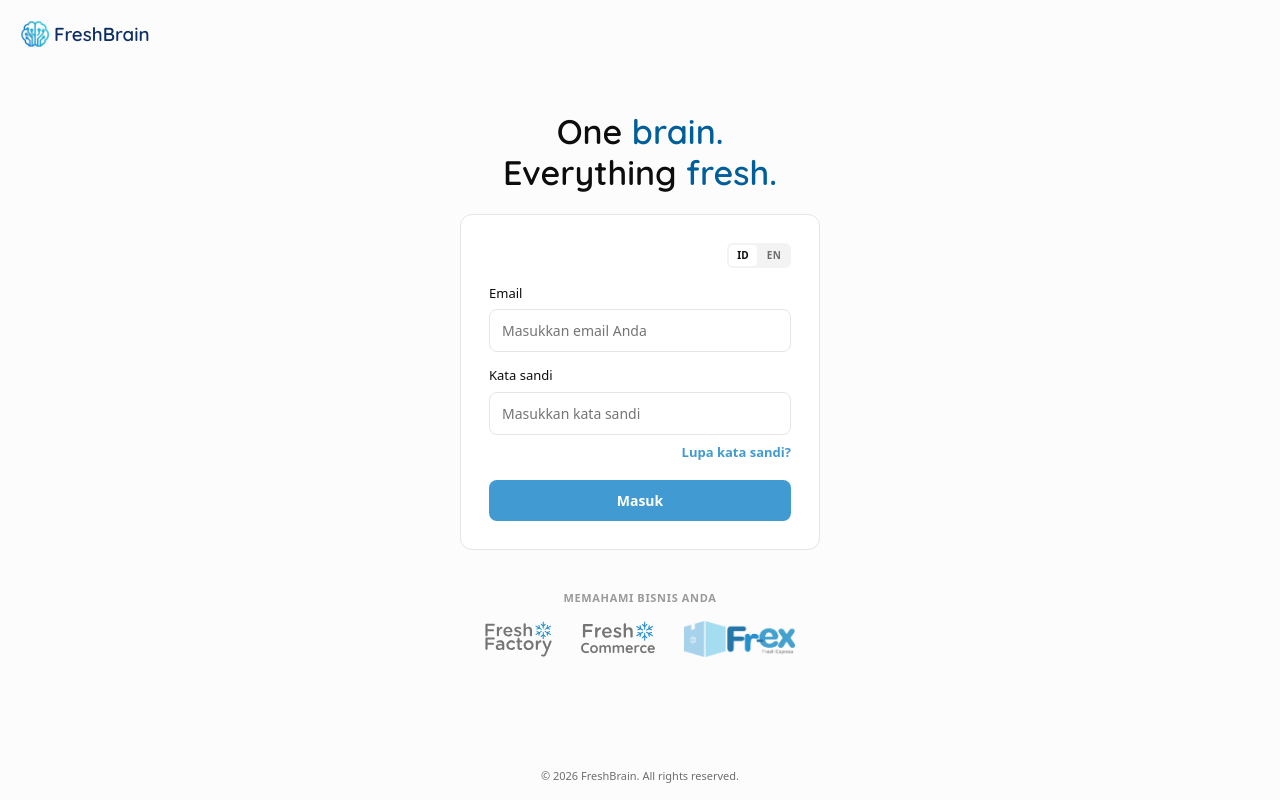
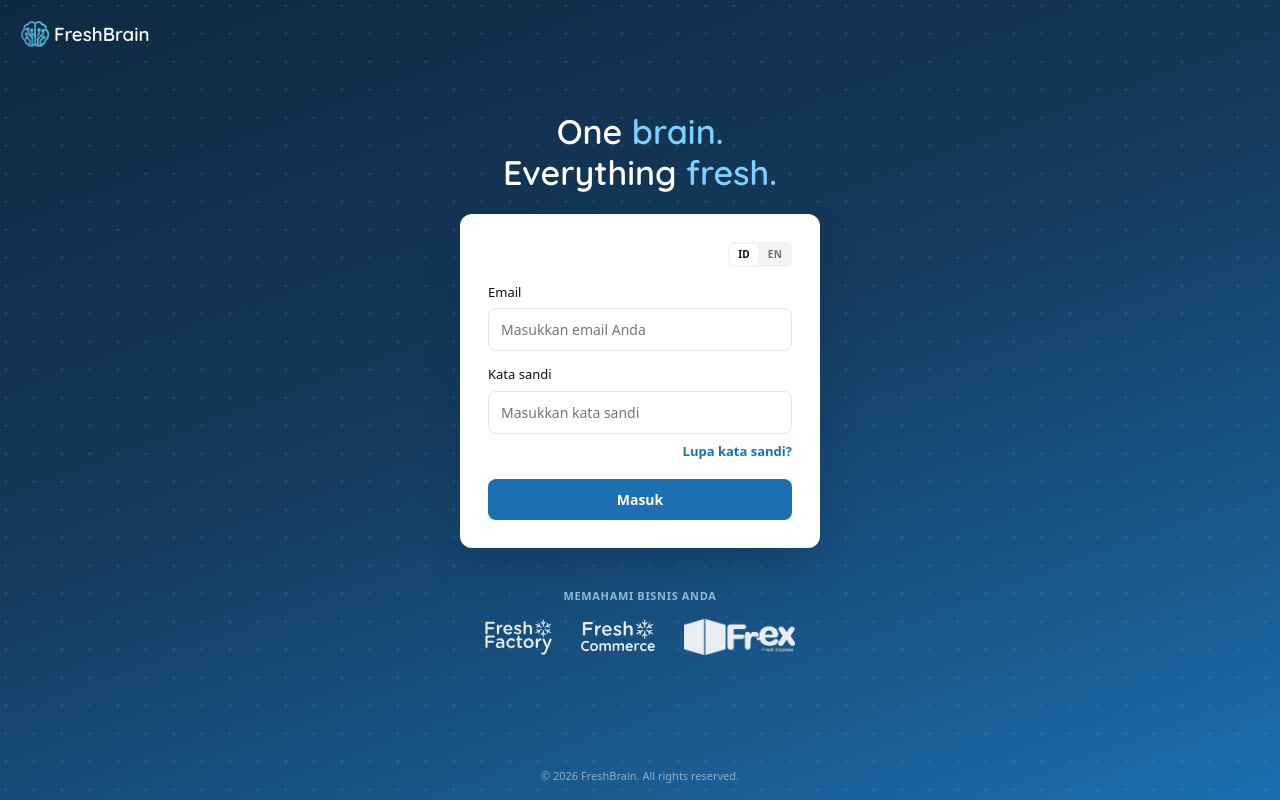
Before and after one commit to ghifari226/freshbrain-chat-interface, a React (Vite) app: page / in a window 1280 px wide. Built offline with nearby package versions, Linux system fonts and the light colour scheme; no server answers.

Commit message:
Initial commit

```diff
--- a/src/pages/LoginPage.jsx
+++ b/src/pages/LoginPage.jsx
@@ -35,7 +35,7 @@ export default function LoginPage({ language, setLanguage }) {
   return (
     <div className="auth-page">
       <div className="auth-page__brand">
-        <img src="/assets/logos/freshbrain-horizontal.svg" alt="FreshBrain" className="auth-page__logo" />
+        <img src="/assets/logos/freshbrain-horizontal-inverse.svg" alt="FreshBrain" className="auth-page__logo" />
       </div>
 
       <div className="auth-card">
--- a/src/styles/auth.css
+++ b/src/styles/auth.css
@@ -19,7 +19,9 @@
   flex-direction: column;
   align-items: center;
   padding: 112px 24px 24px 24px;
-  background: #fcfcfc;
+  background:
+    radial-gradient(circle at 20% 20%, rgba(255, 255, 255, 0.15) 1px, transparent 1px) 0 0 / 28px 28px,
+    linear-gradient(160deg, #0f2942 0%, #153a5c 45%, #1c6fb0 100%);
   color: #0d0d0d;
   font: 15px/1.5 system-ui, 'Segoe UI', Roboto, sans-serif;
 }
@@ -111,7 +113,7 @@
   font-weight: 600;
   font-size: 34px;
   line-height: 1.2;
-  color: #0d0d0d;
+  color: #ffffff;
   text-align: center;
 }
 
@@ -120,7 +122,7 @@
 }
 
 .auth-slogan__accent {
-  color: #005e9b;
+  color: #7fd0ff;
 }
 
 .auth-box {
@@ -129,10 +131,10 @@
   display: flex;
   flex-direction: column;
   gap: 24px;
-  border: 1px solid #e5e5e5;
   border-radius: 12px;
   background: #ffffff;
   padding: 28px;
+  box-shadow: 0 20px 40px -12px rgba(15, 41, 66, 0.45);
 }
 
 .auth-form {
@@ -197,7 +199,7 @@
 .auth-submit {
   border: none;
   border-radius: 8px;
-  background: #419ad2;
+  background: #1c6fb0;
   color: #ffffff;
   font: inherit;
   font-size: 14px;
@@ -236,7 +238,7 @@
 .auth-forgot__link {
   border: none;
   background: transparent;
-  color: #419ad2;
+  color: #1c6fb0;
   font: inherit;
   font-size: 13px;
   font-weight: 600;
@@ -263,7 +265,7 @@
   font-weight: 600;
   letter-spacing: 0.06em;
   text-transform: uppercase;
-  color: #9a9a9a;
+  color: #8fb9d6;
 }
 
 .auth-family__logos {
@@ -272,11 +274,16 @@
   gap: 28px;
 }
 
+/* freshcommerce/freshfactory/frex have no inverse (light-on-dark) source
+   art, unlike the freshbrain marks — brightness(0) invert(1) forces them
+   to flat white so they read against the navy gradient instead of adding
+   inverse asset variants that don't exist yet. */
 .auth-family__logo {
   height: 36px;
   width: auto;
   object-fit: contain;
-  opacity: 0.85;
+  opacity: 0.9;
+  filter: brightness(0) invert(1);
 }
 
 /* English only regardless of the language toggle — legal/brand boilerplate,
@@ -287,6 +294,6 @@
   left: 50%;
   transform: translateX(-50%);
   font-size: 11px;
-  color: #6e6e6e;
+  color: rgba(255, 255, 255, 0.5);
   white-space: nowrap;
 }
```
Also changed, not shown: design_handoff_login/FreshBrain-Login.html (deleted, +0 -85 lines), design_handoff_login/README.md (deleted).
